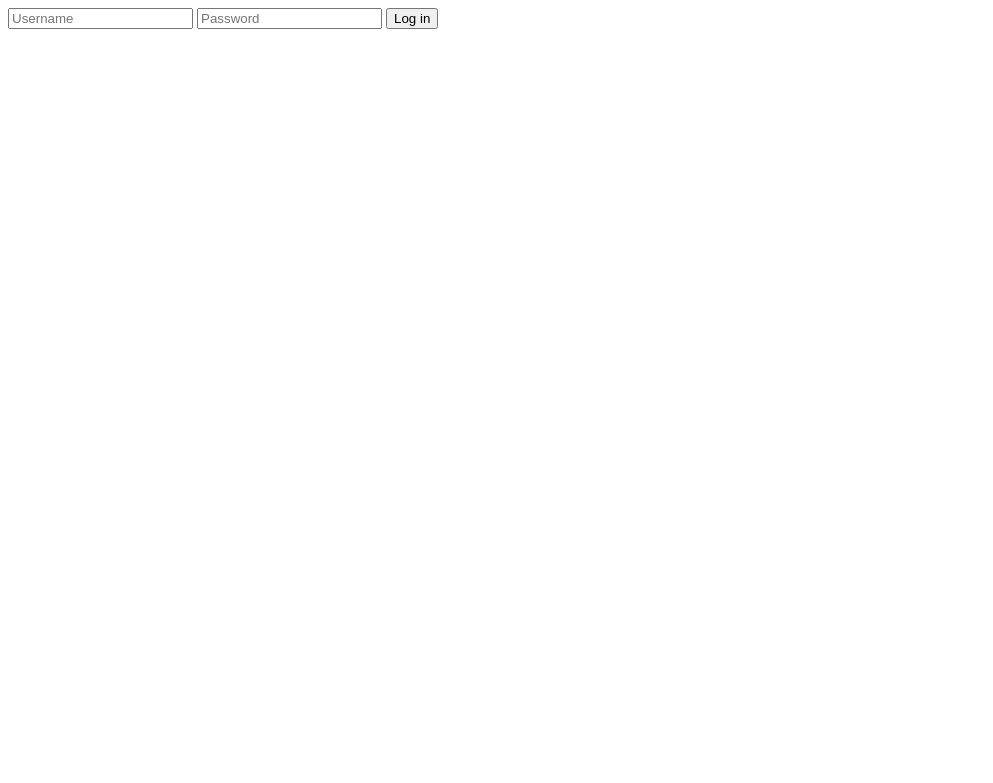
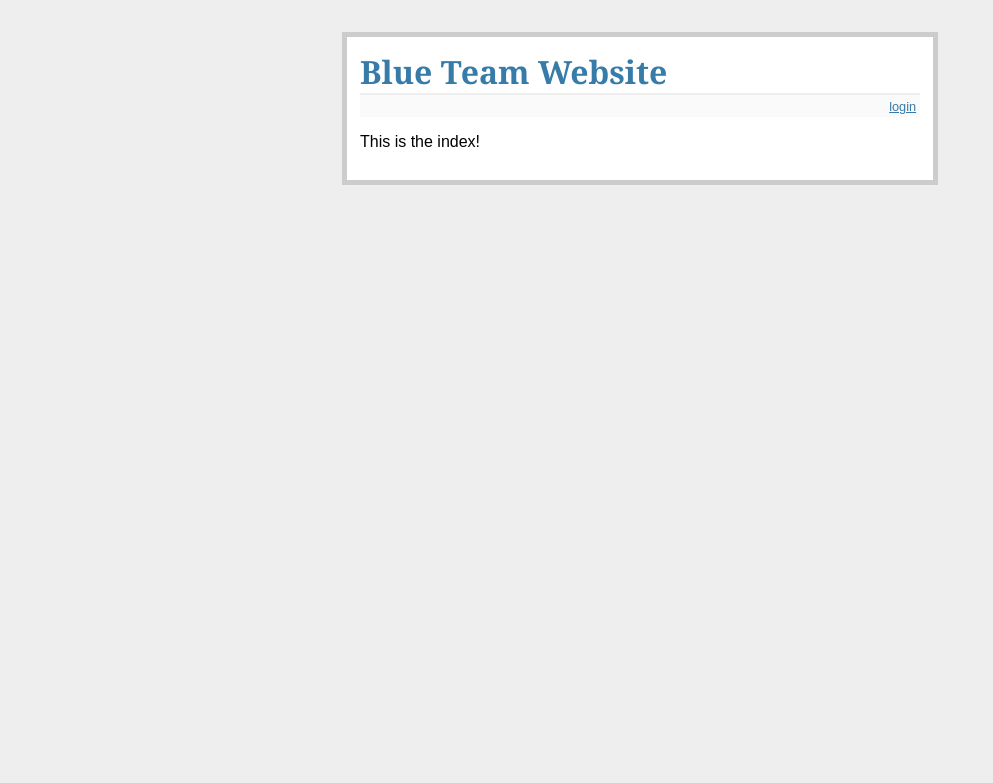
Before and after one commit to tsaoman/COEN351, a Flask app: page / in a window 1280 px wide. Shown: the top 783 px of the page, without its empty margins (0-993 px from the left). Run offline with Flask 2, Linux system fonts and the light colour scheme; some libraries are stand-ins or nearby versions.

Commit message:
Added CSS, fixed flash messages

```diff
--- a/main.py
+++ b/main.py
@@ -46,47 +46,51 @@ def query_db(query, args=(), one=False):
 # index
 @app.route('/')
 def index():
-    if "username" in session:
-        #username should automatically be escaped by template before rednering in html, incase session data was somehow modified
-        return render_template("index.html", username = session['firstName'])
-
-    else:
-        return render_template("login.html")
+    return render_template("index.html")
 
 # login
 # route limits access to POST
-@app.route("/login", methods=["POST"])
+@app.route("/login", methods=["POST","GET"])
 def login():
 
-    # remove non alphanumeric characters from form, after convverting unicode --> ascii
-    username = filter(str.isalnum,request.form["username"].encode("ascii","replace"))
+    #if POST, i.e. form has been submitted with login information
+    if request.method == "POST":
 
-    #sha512 hash
-    password = sha512(filter(str.isalnum,request.form["password"].encode("ascii","replace"))).hexdigest()
+        # remove non alphanumeric characters from form, after convverting unicode --> ascii
+        username = filter(str.isalnum,request.form["username"].encode("ascii","replace"))
 
-    # parameterized query
-    query = "select * from users where password = ? and email = ?;"
-    args = [password, username]
+        #sha512 hash
+        password = sha512(filter(str.isalnum,request.form["password"].encode("ascii","replace"))).hexdigest()
 
-    response = query_db(query,args,one=True)
+        # parameterized query
+        query = "select * from users where password = ? and email = ?;"
+        args = [password, username]
 
-    if response is None:
-        # don't tell user which one is incorrect
-        # otherwise, user can discern info on users in database
-        flash("Wrong username/password combination!")
+        response = query_db(query,args,one=True)
 
+        if response is None:
+            # don't tell user which one is incorrect
+            # otherwise, user can discern info on users in database
+            flash("Wrong username/password combination!")
+            return redirect(url_for("login"))
+
+        else:
+            #set session variables
+            session['username'] = response[1]
+            session['firstName'] = response[4]
+            session['lastName'] = response[5]
+
+            return redirect(url_for("index"))
+
+    #if GET, i.e. user is trying to get to login page
     else:
-        #set session variables
-        session['username'] = response[2]
-        session['firstName'] = response[4]
-        session['lastName'] = response[5]
-
-    return redirect(url_for("index"))
+        return render_template("login.html")
 
 # logout
 @app.route("/logout")
 def logout():
     session.pop('username', None)
+    flash("You have been succesfully logged out.")
     return redirect(url_for('index'))
 
 # tear down
--- /dev/null
+++ b/static/style.css
@@ -0,0 +1,47 @@
+body {
+  font-family: sans-serif;
+  background: #eee;
+}
+
+a, h1, h2{
+  color: #377ba8;
+}
+
+h1, h2 {
+  font-family: 'Georgia', serif;
+  margin: 0;
+}
+
+h1 {
+  border-bottom: 2px solid #eee;
+}
+
+h2 {
+  font-size: 1.2em;
+}
+
+.page{
+  margin: 2em auto;
+  width: 35em;
+  border: 5px solid #ccc;
+  padding: 0.8em;
+  background: white;
+}
+
+.metanav {
+  text-align: right;
+  font-size: 0.8em;
+  padding: 0.3em;
+  margin-bottom: 1em;
+  background: #fafafa;
+}
+
+.flash{ background: #cee5F5;
+  padding: 0.5em;
+  border: 1px solid #aacbe2;
+}
+
+.error {
+  background: #f0d6d6;
+  padding: 0.5em;
+}
--- a/templates/index.html
+++ b/templates/index.html
@@ -1,20 +1,38 @@
-<!DOCTYPE html>
+<!-- <!DOCTYPE html> -->
 <!--[if lte IE 6]><html class="preIE7 preIE8 preIE9"><![endif]-->
 <!--[if IE 7]><html class="preIE8 preIE9"><![endif]-->
 <!--[if IE 8]><html class="preIE9"><![endif]-->
 <!--[if gte IE 9]><!-->
 
-<html><!--<![endif]-->
+<!-- <html> -->
+<!--<![endif]-->
 
-  <head>
-    <meta charset="UTF-8">
-  <meta http-equiv="X-UA-Compatible" content="IE=edge,chrome=1">
-    <title>COEN351 Blue Team</title>
-  </head>
+  <!-- <head> -->
+    <!-- <meta charset="UTF-8"> -->
+    <!-- <meta http-equiv="X-UA-Compatible" content="IE=edge,chrome=1"> -->
 
-  <body>
+    <!-- Latest compiled and minified CSS -->
+    <!-- <link rel="stylesheet" href="https://maxcdn.bootstrapcdn.com/bootstrap/3.3.7/css/bootstrap.min.css" integrity="sha384-BVYiiSIFeK1dGmJRAkycuHAHRg32OmUcww7on3RYdg4Va+PmSTsz/K68vbdEjh4u" crossorigin="anonymous"> -->
 
-    <p>Hello, {{ username }}. <a href="/logout">Logout</a></p>
+    <!-- Latest compiled and minified JavaScript -->
+    <!-- <script src="https://maxcdn.bootstrapcdn.com/bootstrap/3.3.7/js/bootstrap.min.js" integrity="sha384-Tc5IQib027qvyjSMfHjOMaLkfuWVxZxUPnCJA7l2mCWNIpG9mGCD8wGNIcPD7Txa" crossorigin="anonymous"></script> -->
 
-  </body>
-</html>
+    <!-- <title>COEN351 Blue Team Site</title> -->
+
+  <!-- </head> -->
+
+  <!-- <body> -->
+
+    <!-- <div> -->
+      <!-- <p>Hello, {{ username }}. <a href="/logout">Logout</a></p> -->
+    <!-- <div> -->
+
+  <!-- </body> -->
+<!-- </html> -->
+
+
+{% extends "layout.html" %}
+
+{% block body %}
+  <p>This is the index!</p>
+{% endblock %}
--- /dev/null
+++ b/templates/layout.html
@@ -0,0 +1,46 @@
+<!doctype html>
+
+<html>
+
+<head>
+  <meta charset="UTF-8">
+  <meta http-equiv="X-UA-Compatible" content="IE=edge,chrome=1">
+
+  <link rel=stylesheet type=text/css href="{{ url_for('static', filename='style.css') }}">
+
+  <!-- Latest compiled and minified CSS -->
+  <!-- <link rel="stylesheet" href="https://maxcdn.bootstrapcdn.com/bootstrap/3.3.7/css/bootstrap.min.css" integrity="sha384-BVYiiSIFeK1dGmJRAkycuHAHRg32OmUcww7on3RYdg4Va+PmSTsz/K68vbdEjh4u" crossorigin="anonymous"> -->
+
+  <!-- Latest compiled and minified JavaScript -->
+  <!-- <script src="https://maxcdn.bootstrapcdn.com/bootstrap/3.3.7/js/bootstrap.min.js" integrity="sha384-Tc5IQib027qvyjSMfHjOMaLkfuWVxZxUPnCJA7l2mCWNIpG9mGCD8wGNIcPD7Txa" crossorigin="anonymous"></script> -->
+
+  <title>COEN351 Blue Team Site</title>
+
+</head>
+
+<body>
+
+  <div class=page>
+    <h1>Blue Team Website</h1>
+
+    <div class=metanav>
+
+      {% if "username" in session %}
+        Hello, {{ session["firstName"] }}! <a href="{{ url_for('logout') }}">logout</a>
+
+      {% else %}
+        <a href="{{ url_for('login') }}">login</a>
+
+      {% endif %}
+
+    </div>
+      {% for message in get_flashed_messages() %}
+        <div class=flash>{{ message }}</div>
+      {% endfor %}
+
+    {% block body %}{% endblock %}
+  </div>
+
+</body>
+
+</html>
--- a/templates/login.html
+++ b/templates/login.html
@@ -1,5 +1,6 @@
 <!-- Login Template -->
 
+{% extends "layout.html" %}
 
 {% block body %}
   {% if session['logged_in'] %}
```
Lines whose indentation alone changed are shown as unchanged.
